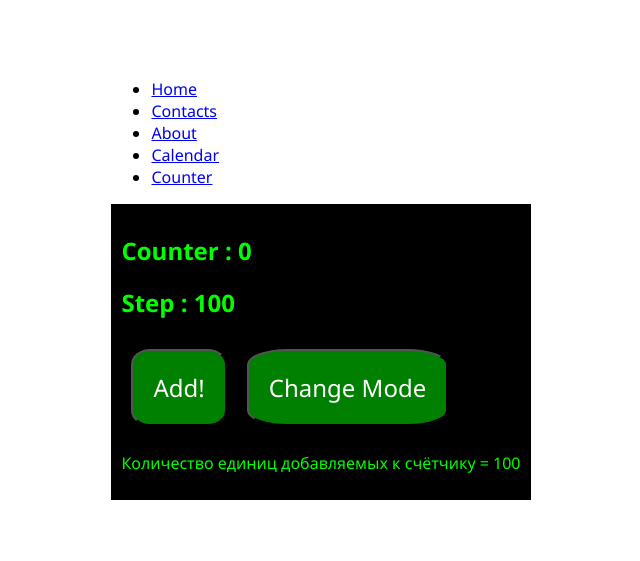
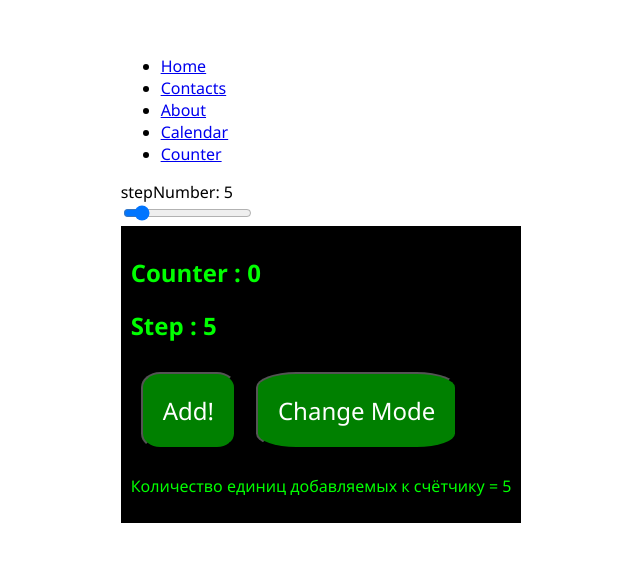
Before and after one commit to umar-khalilov/react_app, a React (Create React App) app: page /counter in a window 1280 px wide. Shown: the part 119-680 px from the top of the page, without its empty margins (319-959 px from the left). Built offline with nearby package versions, Linux system fonts and the light colour scheme.

Commit message:
Add new configs and features

```diff
--- a/src/App.js
+++ b/src/App.js
@@ -1,5 +1,5 @@
 import './App.css';
-import Counter from './components/Counter';
+import CounterPage from './components/CounterPage';
 import Calendar from './components/Calendar';
 // import FlexContainer from './components/FlexContainer';
 // import WindowSizes from './components/WindowSizes'
@@ -43,7 +43,7 @@ function App (props) {
           <Calendar />
         </Route>
         <Route path='/counter'>
-          <Counter stepNumber={stepNumber} />
+          <CounterPage stepNumber={stepNumber} />
         </Route>
       </Switch>
     </BrowserRouter>
--- a/src/components/Counter/index.jsx
+++ b/src/components/Counter/index.jsx
@@ -21,9 +21,17 @@ class Counter extends Component {
 
   changeMode = () => this.setState({ isAdd: !this.state.isAdd });
 
+  shouldComponentUpdate(nextProps, nextState){
+    if(nextProps.stepNumber !== this.props.stepNumber){
+      return false;
+    }
+    return true;
+  }
+
   render () {
     const { count, isAdd } = this.state;
     const { stepNumber } = this.props;
+    console.log('RENDER');
     return (
       <div className={styles.container}>
         <section className={styles.colorDisplay}>
--- /dev/null
+++ b/src/components/CounterPage/index.jsx
@@ -0,0 +1,36 @@
+import React, { Component } from 'react';
+import Counter from '../Counter';
+
+class CounterPage extends Component {
+  constructor (props) {
+    super(props);
+    this.state = {
+      stepNumber: 5,
+    };
+  }
+
+  handleChange = e => {
+    this.setState({ stepNumber: Number(e.target.value) });
+  };
+
+  render () {
+    const { stepNumber } = this.state;
+    return (
+      <div>
+        stepNumber: {stepNumber}
+        <div>
+          <input
+            type='range'
+            min='0'
+            max='50'
+            value={stepNumber}
+            onChange={this.handleChange}
+          />
+        </div>
+        <Counter stepNumber={stepNumber} />
+      </div>
+    );
+  }
+}
+
+export default CounterPage;
```
Also changed, not shown: .prettierrc.json (renamed from src/.prettierrc.json), 1 other file (tests, documents, lock files or other folders).
